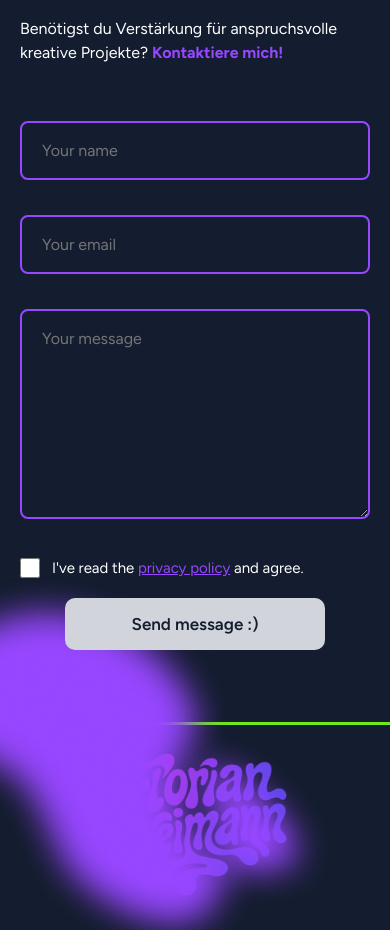
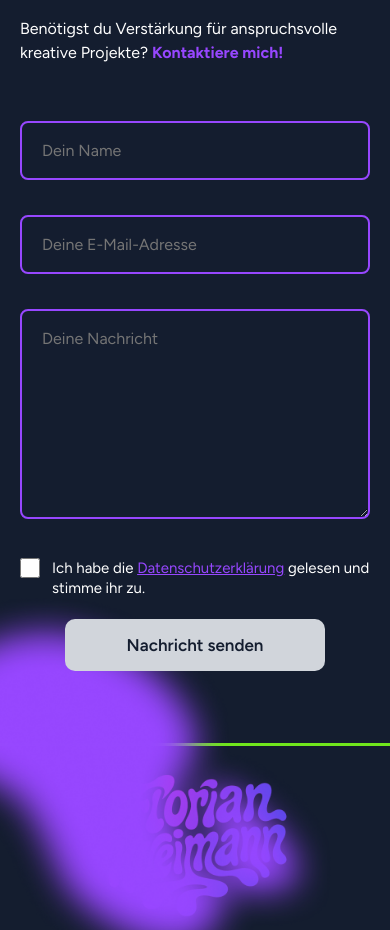
Before and after one commit to Drangello/Portfolio, an Angular app: page / in a window 390 px wide. Shown: the part 6164-7094 px from the top of the page. Built offline with nearby package versions, Linux system fonts and the light colour scheme.

Commit message:
feat: enhance contact form with improved validation and accessibility features

```diff
--- a/src/app/pages/landing/contact/contact.html
+++ b/src/app/pages/landing/contact/contact.html
@@ -5,7 +5,6 @@
   </div>
 
   <div class="contact-container container">
-
     <div class="contact-info">
       <h3>Gibt es wieder Herausforderungen zu bestreiten ?</h3>
       <p>
@@ -18,61 +17,181 @@
       </p>
     </div>
 
-    <form (ngSubmit)="onSubmit()" #contactForm="ngForm" class="contact-form">
+    <form (ngSubmit)="onSubmit(contactForm)" #contactForm="ngForm" class="contact-form" novalidate>
+      <div class="field-wrapper">
+        <label for="contact-name" class="visually-hidden">Name</label>
+        <input
+          id="contact-name"
+          type="text"
+          name="name"
+          placeholder="Dein Name"
+          autocomplete="name"
+          ngModel
+          #name="ngModel"
+          required
+          minlength="2"
+          pattern=".*\S.*\S.*"
+          aria-describedby="name-error"
+          [attr.aria-invalid]="name.invalid && name.touched"
+          [ngClass]="{
+            valid: name.valid && name.touched,
+            invalid: name.invalid && name.touched,
+          }"
+        />
 
-      <div class="field-wrapper">
-        <input type="text" name="name" placeholder="Your name" ngModel #name="ngModel" required minlength="2" [ngClass]="{
-      'valid': name.valid && name.touched,
-      'invalid': name.invalid && name.touched
-    }" />
-
-        <!-- ICON im Input -->
-        <img *ngIf="name.valid && name.touched" src="assets/icons/Vector-1.svg" class="state-icon success" />
-        <img *ngIf="name.invalid && name.touched" src="assets/icons/Frame.svg" class="state-icon error" />
-        <span class="error-text" *ngIf="name.invalid && name.touched">
-          Name nicht korrekt
+        <img
+          *ngIf="name.valid && name.touched"
+          src="assets/icons/Vector-1.svg"
+          class="state-icon success"
+          alt=""
+          aria-hidden="true"
+        />
+        <img
+          *ngIf="name.invalid && name.touched"
+          src="assets/icons/Frame.svg"
+          class="state-icon error"
+          alt=""
+          aria-hidden="true"
+        />
+        <span
+          id="name-error"
+          class="error-text"
+          [class.is-visible]="name.invalid && name.touched"
+          aria-live="polite"
+        >
+          Bitte gib mindestens zwei Zeichen ein.
         </span>
       </div>
 
+      <div class="field-wrapper">
+        <label for="contact-email" class="visually-hidden">E-Mail-Adresse</label>
+        <input
+          id="contact-email"
+          type="email"
+          name="email"
+          placeholder="Deine E-Mail-Adresse"
+          autocomplete="email"
+          ngModel
+          #email="ngModel"
+          required
+          email
+          aria-describedby="email-error"
+          [attr.aria-invalid]="email.invalid && email.touched"
+          [ngClass]="{
+            valid: email.valid && email.touched,
+            invalid: email.invalid && email.touched,
+          }"
+        />
 
-      <div class="field-wrapper">
-        <input type="email" name="email" placeholder="Your email" ngModel #email="ngModel" required email [ngClass]="{
-      'valid': email.valid && email.touched,
-      'invalid': email.invalid && email.touched
-    }" />
-
-        <img *ngIf="email.valid && email.touched" src="assets/icons/Vector-1.svg" class="state-icon success" />
-        <img *ngIf="email.invalid && email.touched" src="assets/icons/Frame.svg" class="state-icon error" />
-        <span class="error-text" *ngIf="email.invalid && email.touched">
-          E-Mail nicht korrekt
+        <img
+          *ngIf="email.valid && email.touched"
+          src="assets/icons/Vector-1.svg"
+          class="state-icon success"
+          alt=""
+          aria-hidden="true"
+        />
+        <img
+          *ngIf="email.invalid && email.touched"
+          src="assets/icons/Frame.svg"
+          class="state-icon error"
+          alt=""
+          aria-hidden="true"
+        />
+        <span
+          id="email-error"
+          class="error-text"
+          [class.is-visible]="email.invalid && email.touched"
+          aria-live="polite"
+        >
+          Bitte gib eine gültige E-Mail-Adresse ein.
         </span>
       </div>
 
+      <div class="field-wrapper">
+        <label for="contact-message" class="visually-hidden">Nachricht</label>
+        <textarea
+          id="contact-message"
+          name="message"
+          rows="6"
+          placeholder="Deine Nachricht"
+          autocomplete="off"
+          ngModel
+          #message="ngModel"
+          required
+          (ngModelChange)="checkWords($event)"
+          aria-describedby="message-error"
+          [attr.aria-invalid]="message.touched && (message.invalid || !threeWords)"
+          [ngClass]="{
+            valid: message.valid && message.touched && threeWords,
+            invalid: message.touched && (message.invalid || !threeWords),
+          }"
+        ></textarea>
 
-      <div class="field-wrapper">
-        <textarea name="message" rows="6" placeholder="Your message" ngModel #message="ngModel" required
-          (ngModelChange)="checkWords(message)" [ngClass]="{
-      'valid': message.valid && threeWords,
-      'invalid': message.touched && !threeWords
-    }"></textarea>
-
-        <img *ngIf="message.valid && threeWords" src="assets/icons/Vector-1.svg" class="state-icon success" />
-        <img *ngIf="message.touched && !threeWords" src="assets/icons/Frame.svg" class="state-icon error" />
-        <span class="error-text" *ngIf="message.touched && !threeWords">
-          Bisschen mehr Text bitte
+        <img
+          *ngIf="message.valid && message.touched && threeWords"
+          src="assets/icons/Vector-1.svg"
+          class="state-icon success"
+          alt=""
+          aria-hidden="true"
+        />
+        <img
+          *ngIf="message.touched && (message.invalid || !threeWords)"
+          src="assets/icons/Frame.svg"
+          class="state-icon error"
+          alt=""
+          aria-hidden="true"
+        />
+        <span
+          id="message-error"
+          class="error-text"
+          [class.is-visible]="message.touched && (message.invalid || !threeWords)"
+          aria-live="polite"
+        >
+          Bitte schreibe mindestens drei Wörter.
         </span>
       </div>
+
       <label class="checkbox">
-        <input type="checkbox" name="privacy" ngModel required class="checkbox-input" />
+        <input
+          id="contact-privacy"
+          type="checkbox"
+          name="privacy"
+          ngModel
+          #privacy="ngModel"
+          required
+          class="checkbox-input"
+          aria-describedby="privacy-error"
+          [attr.aria-invalid]="privacy.invalid && privacy.touched"
+          [class.invalid]="privacy.invalid && privacy.touched"
+        />
         <span>
-          I've read the <a href="#">privacy policy</a> and agree.
+          Ich habe die <a href="#">Datenschutzerklärung</a> gelesen und stimme ihr zu.
+        </span>
+        <span
+          id="privacy-error"
+          class="error-text privacy-error"
+          [class.is-visible]="privacy.invalid && privacy.touched"
+          aria-live="polite"
+        >
+          Bitte stimme der Datenschutzerklärung zu.
         </span>
       </label>
 
       <button type="submit" [disabled]="!contactForm.valid || !threeWords">
-        Send message :)
+        Nachricht senden
       </button>
 
+      <div
+        class="form-status"
+        [class.status-info]="!!successMessage()"
+        [class.status-error]="!!errorMessage()"
+        [attr.role]="errorMessage() ? 'alert' : 'status'"
+        [attr.aria-live]="errorMessage() ? 'assertive' : 'polite'"
+        aria-atomic="true"
+      >
+        <span *ngIf="errorMessage()">{{ errorMessage() }}</span>
+        <span *ngIf="successMessage()">{{ successMessage() }}</span>
+      </div>
     </form>
   </div>
 </section>
--- a/src/app/pages/landing/contact/contact.scss
+++ b/src/app/pages/landing/contact/contact.scss
@@ -70,6 +70,7 @@
 /* ============================== */
 
 .contact-form {
+  position: relative;
   flex: 1 1 0;
   width: 100%;
   max-width: 520px;
@@ -94,9 +95,9 @@
     font-size: 16px;
     transition: border-color 0.2s ease, box-shadow 0.2s ease;
 
-    &:focus {
-      border-color: #70e61c;
-      box-shadow: 0 0 0 3px rgba(112, 230, 28, 0.18);
+    &:focus-visible {
+      border-color: #9747ff;
+      box-shadow: 0 0 0 3px rgba(151, 71, 255, 0.32), 0 0 16px rgba(151, 71, 255, 0.55);
     }
 
   }
@@ -134,6 +135,7 @@
   }
 
   .checkbox {
+    position: relative;
     display: flex;
     align-items: flex-start;
     justify-content: flex-start;
@@ -165,8 +167,25 @@
     position: absolute;
     bottom: -22px;
     left: 0;
+    visibility: hidden;
+    opacity: 0;
     color: #ef4444;
     font-size: 14px;
+
+    &.is-visible {
+      visibility: visible;
+      opacity: 1;
+    }
+  }
+
+  .privacy-error {
+    top: calc(100% + 2px);
+    bottom: auto;
+  }
+
+  .checkbox-input.invalid {
+    outline: 2px solid #ef4444;
+    outline-offset: 2px;
   }
 
   button {
@@ -196,10 +215,41 @@
     }
   }
 
-  :is(input, textarea, a, button):focus-visible {
+  :is(.checkbox-input, a, button):focus-visible {
     outline: 2px solid #fff;
     outline-offset: 3px;
   }
+
+  .form-status {
+    position: absolute;
+    top: calc(100% + 10px);
+    left: 0;
+    width: 100%;
+    min-height: 54px;
+    font-size: 14px;
+    line-height: 1.35;
+    text-align: center;
+  }
+
+  .status-info {
+    color: #70e61c;
+  }
+
+  .status-error {
+    color: #ef4444;
+  }
+}
+
+.visually-hidden {
+  position: absolute;
+  width: 1px;
+  height: 1px;
+  padding: 0;
+  margin: -1px;
+  overflow: hidden;
+  clip: rect(0, 0, 0, 0);
+  white-space: nowrap;
+  border: 0;
 }
 
 /* ============================== */
@@ -215,6 +265,13 @@ textarea:-webkit-autofill:focus {
   -webkit-text-fill-color: #fff !important;
   box-shadow: 0 0 0 1000px #141d2f inset !important;
   transition: background-color 9999s ease-in-out 0s;
+}
+
+input:-webkit-autofill:focus-visible,
+textarea:-webkit-autofill:focus-visible {
+  box-shadow: 0 0 0 1000px #141d2f inset,
+    0 0 0 3px rgba(151, 71, 255, 0.32),
+    0 0 16px rgba(151, 71, 255, 0.55) !important;
 }
 
 /* ============================== */
--- a/src/app/pages/landing/contact/contact.ts
+++ b/src/app/pages/landing/contact/contact.ts
@@ -1,6 +1,13 @@
 import { Component, signal } from '@angular/core';
 import { CommonModule } from '@angular/common';
-import { FormsModule } from '@angular/forms';
+import { FormsModule, NgForm } from '@angular/forms';
+
+interface ContactFormValue {
+  name: string;
+  email: string;
+  message: string;
+  privacy: boolean;
+}
 
 @Component({
   selector: 'app-contact',
@@ -11,46 +18,40 @@ import { FormsModule } from '@angular/forms';
 export class Contact {
   successMessage = signal<string | null>(null);
   errorMessage = signal<string | null>(null);
+  threeWords = false;
   private readonly recipientEmail = 'florianweimann9@gmail.com';
 
-  onSubmit() {
-    // Reset messages
+  onSubmit(form: NgForm): void {
     this.successMessage.set(null);
     this.errorMessage.set(null);
 
-    // For now, we'll use a simple approach: open the default email client
-    // Later, you can integrate with a backend service (e.g., EmailJS, backend API)
-    const name = (document.querySelector('input[name="name"]') as HTMLInputElement)?.value;
-    const email = (document.querySelector('input[name="email"]') as HTMLInputElement)?.value;
-    const message = (document.querySelector('textarea[name="message"]') as HTMLTextAreaElement)?.value;
+    const values = form.value as ContactFormValue;
+    this.checkWords(values.message);
 
-    if (!name || !email || !message) {
-      this.errorMessage.set('Bitte alle Felder ausfüllen.');
+    if (form.invalid || !this.threeWords || !values.privacy) {
+      form.control.markAllAsTouched();
+      this.errorMessage.set('Bitte prüfe die markierten Felder.');
       return;
     }
 
-    // Compose email body
-    const emailBody = `Name: ${name}\nEmail: ${email}\n\nNachricht:\n${message}`;
+    const name = values.name.trim();
+    const email = values.email.trim();
+    const message = values.message.trim();
+    const emailBody = `Name: ${name}\nE-Mail: ${email}\n\nNachricht:\n${message}`;
     const subject = `Neue Nachricht von ${name}`;
+    const mailtoLink = `mailto:${this.recipientEmail}?subject=${encodeURIComponent(subject)}&body=${encodeURIComponent(emailBody)}`;
 
-    // Open default email client (mailto:)
-    const mailtoLink = `mailto:${this.recipientEmail}?subject=${encodeURIComponent(subject)}&body=${encodeURIComponent(emailBody)}`;
     window.location.href = mailtoLink;
+    this.successMessage.set(
+      'Dein E-Mail-Programm sollte sich jetzt öffnen. Bitte sende die vorbereitete Nachricht dort ab.',
+    );
 
-    // Show success message (optional, as the email client will open)
-    this.successMessage.set('E-Mail-Programm öffnet sich...');
+    form.resetForm();
+    this.threeWords = false;
+  }
 
-    // Reset form after a short delay
-    setTimeout(() => {
-      (document.querySelector('form') as HTMLFormElement)?.reset();
-      this.successMessage.set(null);
-    }, 2000);
+  checkWords(message: string | null | undefined): void {
+    const words = message?.trim().split(/\s+/).filter(Boolean) ?? [];
+    this.threeWords = words.length >= 3;
   }
-  threeWords: boolean = false;
-
-checkWords(message: any) {
-  const words = message.value?.trim().split(/\s+/) || [];
-  this.threeWords = words.length >= 3;
 }
-
-}
```
